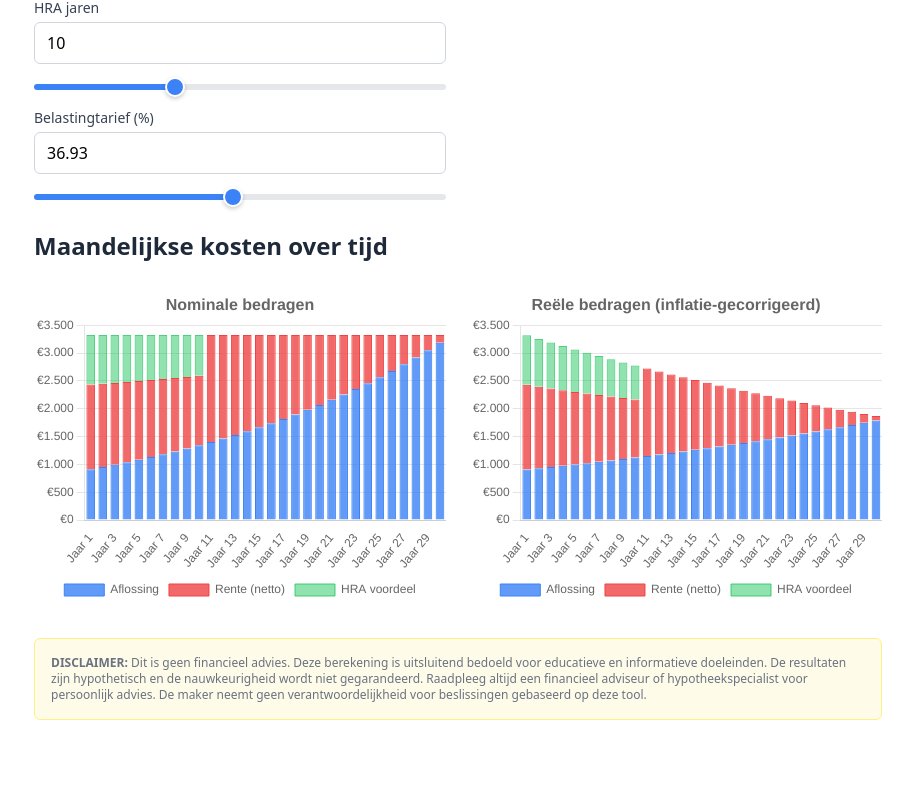
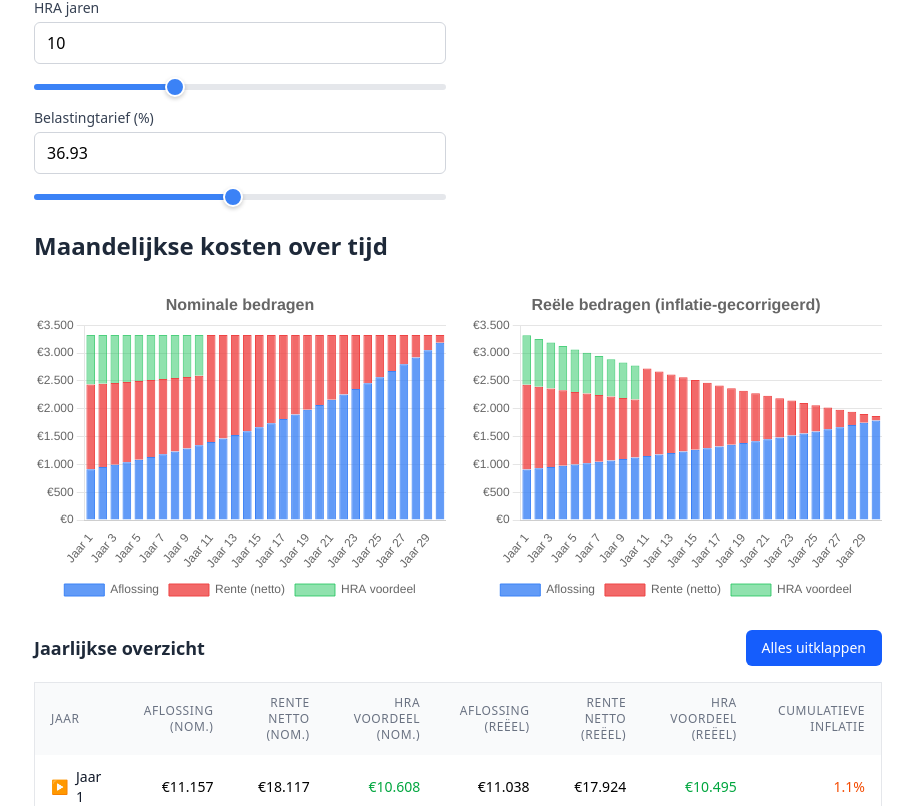
Before and after one commit to qlp/hypotheek, a SvelteKit app: page / in a window 1280 px wide. Shown: the part 570-1376 px from the top of the page, without its empty margins (182-1095 px from the left). Before the commit the page ends 1314 px from the top, so only its background shows below. Built offline with nearby package versions, Linux system fonts and the light colour scheme.

Commit message:
add table

```diff
--- /dev/null
+++ b/src/lib/MortgageDataTable.svelte
@@ -0,0 +1,173 @@
+<script lang="ts">
+	import type { MonthlyData } from '$lib';
+	import { formatEuro } from '$lib';
+
+	export let data: MonthlyData[];
+
+	let expandedYears = new Set<number>();
+	let allExpanded = false;
+
+	function getYearlyData() {
+		const yearlyData: Map<number, {
+			year: number;
+			months: MonthlyData[];
+			totals: {
+				aflossing: number;
+				renteNetto: number;
+				hraVoordeel: number;
+				aflossing_reel: number;
+				renteNetto_reel: number;
+				hraVoordeel_reel: number;
+				avgCumulatieveInflatie: number;
+			};
+		}> = new Map();
+
+		data.forEach((monthData) => {
+			const year = Math.ceil(monthData.maand / 12);
+
+			if (!yearlyData.has(year)) {
+				yearlyData.set(year, {
+					year,
+					months: [],
+					totals: {
+						aflossing: 0,
+						renteNetto: 0,
+						hraVoordeel: 0,
+						aflossing_reel: 0,
+						renteNetto_reel: 0,
+						hraVoordeel_reel: 0,
+						avgCumulatieveInflatie: 0
+					}
+				});
+			}
+
+			const yearData = yearlyData.get(year)!;
+			yearData.months.push(monthData);
+			yearData.totals.aflossing += monthData.aflossing;
+			yearData.totals.renteNetto += monthData.renteNetto;
+			yearData.totals.hraVoordeel += monthData.hraVoordeel;
+			yearData.totals.aflossing_reel += monthData.aflossing_reel;
+			yearData.totals.renteNetto_reel += monthData.renteNetto_reel;
+			yearData.totals.hraVoordeel_reel += monthData.hraVoordeel_reel;
+		});
+
+		// Calculate average cumulative inflation for each year
+		return Array.from(yearlyData.values()).map(yearData => {
+			const avgInflation = yearData.months.reduce((sum, month) => sum + month.cumulatieveInflatie, 0) / yearData.months.length;
+			yearData.totals.avgCumulatieveInflatie = avgInflation;
+			return yearData;
+		}).sort((a, b) => a.year - b.year);
+	}
+
+	function toggleYear(year: number) {
+		if (expandedYears.has(year)) {
+			expandedYears.delete(year);
+		} else {
+			expandedYears.add(year);
+		}
+		expandedYears = new Set(expandedYears);
+	}
+
+	function toggleAll() {
+		if (allExpanded) {
+			expandedYears.clear();
+		} else {
+			const yearlyData = getYearlyData();
+			expandedYears = new Set(yearlyData.map(y => y.year));
+		}
+		expandedYears = new Set(expandedYears);
+		allExpanded = !allExpanded;
+	}
+
+	function getMonthName(monthNumber: number): string {
+		const monthInYear = ((monthNumber - 1) % 12) + 1;
+		const months = ['Jan', 'Feb', 'Mrt', 'Apr', 'Mei', 'Jun',
+		               'Jul', 'Aug', 'Sep', 'Okt', 'Nov', 'Dec'];
+		return months[monthInYear - 1];
+	}
+
+	$: yearlyData = getYearlyData();
+	$: allExpanded = yearlyData.length > 0 && yearlyData.every(y => expandedYears.has(y.year));
+</script>
+
+<div class="space-y-4">
+	<div class="flex justify-between items-center">
+		<h3 class="text-lg font-semibold text-gray-800">Jaarlijkse overzicht</h3>
+		<button
+			onclick={toggleAll}
+			class="px-4 py-2 bg-blue-600 text-white text-sm rounded-md hover:bg-blue-700 transition-colors"
+		>
+			{allExpanded ? 'Alles inklappen' : 'Alles uitklappen'}
+		</button>
+	</div>
+
+	<div class="overflow-x-auto">
+		<table class="w-full bg-white border border-gray-200 rounded-lg">
+			<thead class="bg-gray-50">
+				<tr>
+					<th class="px-4 py-3 text-left text-xs font-medium text-gray-500 uppercase tracking-wider">
+						Jaar
+					</th>
+					<th class="px-4 py-3 text-right text-xs font-medium text-gray-500 uppercase tracking-wider">
+						Aflossing (nom.)
+					</th>
+					<th class="px-4 py-3 text-right text-xs font-medium text-gray-500 uppercase tracking-wider">
+						Rente netto (nom.)
+					</th>
+					<th class="px-4 py-3 text-right text-xs font-medium text-gray-500 uppercase tracking-wider">
+						HRA voordeel (nom.)
+					</th>
+					<th class="px-4 py-3 text-right text-xs font-medium text-gray-500 uppercase tracking-wider">
+						Aflossing (reëel)
+					</th>
+					<th class="px-4 py-3 text-right text-xs font-medium text-gray-500 uppercase tracking-wider">
+						Rente netto (reëel)
+					</th>
+					<th class="px-4 py-3 text-right text-xs font-medium text-gray-500 uppercase tracking-wider">
+						HRA voordeel (reëel)
+					</th>
+					<th class="px-4 py-3 text-right text-xs font-medium text-gray-500 uppercase tracking-wider">
+						Cumulatieve inflatie
+					</th>
+				</tr>
+			</thead>
+			<tbody class="divide-y divide-gray-200">
+				{#each yearlyData as yearData}
+					<tr class="hover:bg-gray-50 cursor-pointer" onclick={() => toggleYear(yearData.year)}>
+						<td class="px-4 py-3 text-sm font-medium text-gray-900">
+							<div class="flex items-center">
+								<span class="mr-2 text-gray-400">
+									{expandedYears.has(yearData.year) ? '▼' : '▶'}
+								</span>
+								Jaar {yearData.year}
+							</div>
+						</td>
+						<td class="px-4 py-3 text-sm text-right">{formatEuro(yearData.totals.aflossing)}</td>
+						<td class="px-4 py-3 text-sm text-right">{formatEuro(yearData.totals.renteNetto)}</td>
+						<td class="px-4 py-3 text-sm text-right text-green-600">{formatEuro(yearData.totals.hraVoordeel)}</td>
+						<td class="px-4 py-3 text-sm text-right">{formatEuro(yearData.totals.aflossing_reel)}</td>
+						<td class="px-4 py-3 text-sm text-right">{formatEuro(yearData.totals.renteNetto_reel)}</td>
+						<td class="px-4 py-3 text-sm text-right text-green-600">{formatEuro(yearData.totals.hraVoordeel_reel)}</td>
+						<td class="px-4 py-3 text-sm text-right text-orange-600">{yearData.totals.avgCumulatieveInflatie.toFixed(1)}%</td>
+					</tr>
+					{#if expandedYears.has(yearData.year)}
+						{#each yearData.months as monthData}
+							<tr class="bg-gray-25">
+								<td class="px-8 py-2 text-xs text-gray-600">
+									{getMonthName(monthData.maand)} (maand {monthData.maand})
+								</td>
+								<td class="px-4 py-2 text-xs text-right">{formatEuro(monthData.aflossing)}</td>
+								<td class="px-4 py-2 text-xs text-right">{formatEuro(monthData.renteNetto)}</td>
+								<td class="px-4 py-2 text-xs text-right text-green-600">{formatEuro(monthData.hraVoordeel)}</td>
+								<td class="px-4 py-2 text-xs text-right">{formatEuro(monthData.aflossing_reel)}</td>
+								<td class="px-4 py-2 text-xs text-right">{formatEuro(monthData.renteNetto_reel)}</td>
+								<td class="px-4 py-2 text-xs text-right text-green-600">{formatEuro(monthData.hraVoordeel_reel)}</td>
+								<td class="px-4 py-2 text-xs text-right text-orange-600">{monthData.cumulatieveInflatie.toFixed(1)}%</td>
+							</tr>
+						{/each}
+					{/if}
+				{/each}
+			</tbody>
+		</table>
+	</div>
+</div>
--- a/src/lib/index.ts
+++ b/src/lib/index.ts
@@ -17,6 +17,7 @@ export interface MonthlyData {
 	aflossing_reel: number;
 	renteNetto_reel: number;
 	hraVoordeel_reel: number;
+	cumulatieveInflatie: number;
 }
 
 export interface MortgageResult {
@@ -98,7 +99,8 @@ export const calculateMortgage = (
 				hraVoordeel,
 				aflossing_reel,
 				renteNetto_reel,
-				hraVoordeel_reel
+				hraVoordeel_reel,
+				cumulatieveInflatie: (discountFactor - 1) * 100
 			});
 
 			totaalNominaal += nettoBetaling;
--- a/src/routes/+page.svelte
+++ b/src/routes/+page.svelte
@@ -2,6 +2,7 @@
 	import { Effect } from 'effect';
 	import { calculateMortgage, formatEuro, type MortgageInputs, type MortgageResult } from '$lib';
 	import MortgageChart from '$lib/MortgageChart.svelte';
+	import MortgageDataTable from '$lib/MortgageDataTable.svelte';
 	import { onMount } from 'svelte';
 
 	let inputs: MortgageInputs = {
@@ -292,6 +293,8 @@
 					isReal={true}
 				/>
 			</div>
+
+			<MortgageDataTable data={result.monthlyData} />
 		</div>
 	{/if}
 
```
